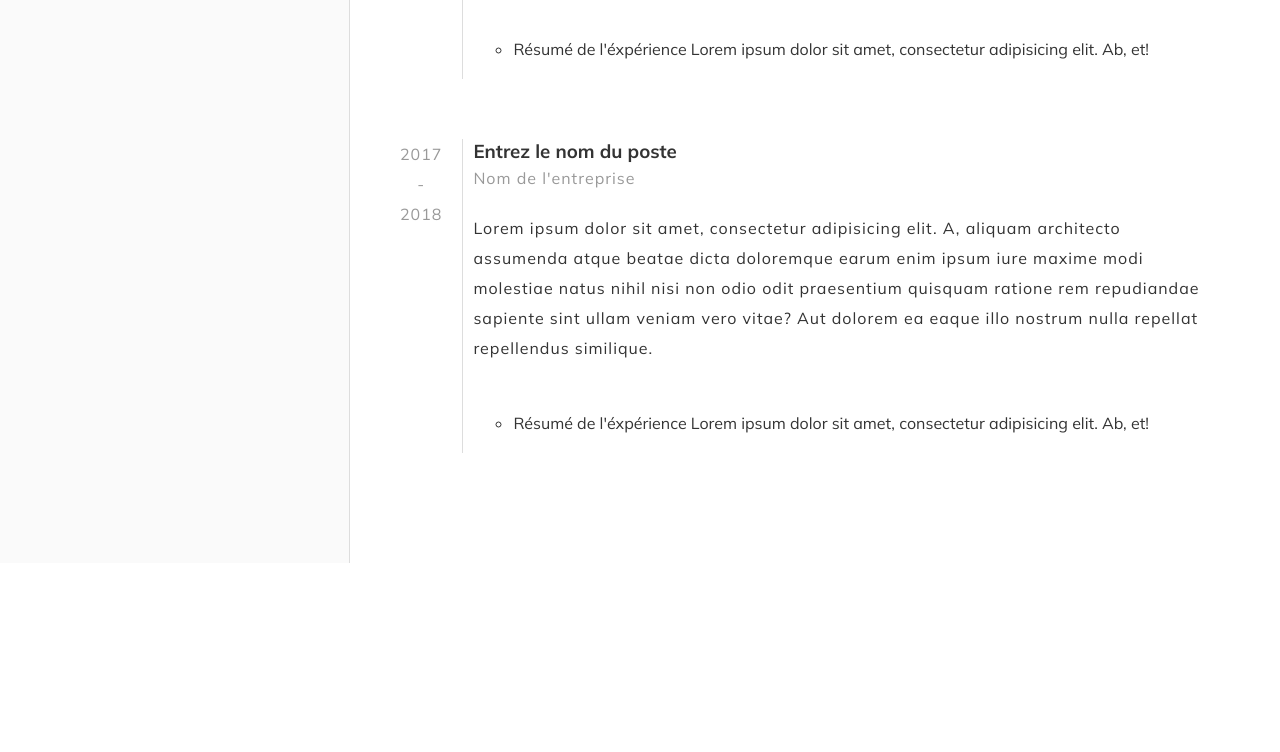
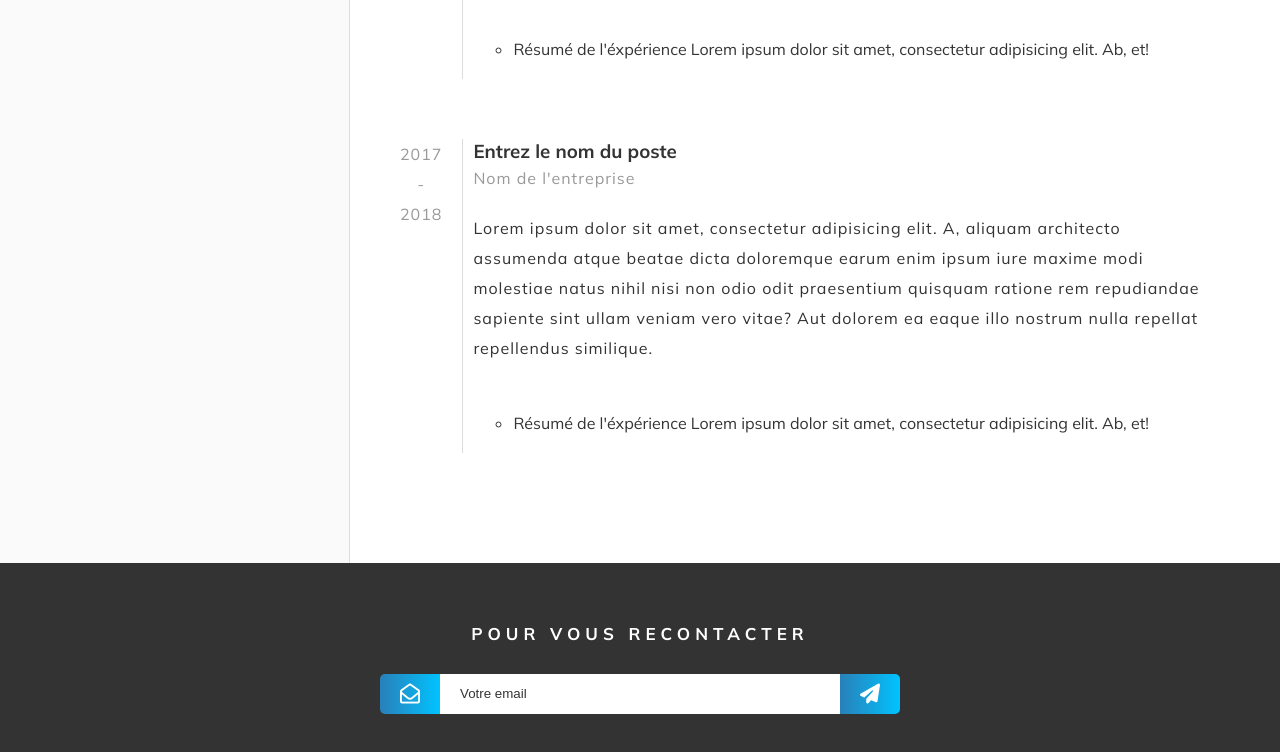
Before and after one commit to CorentinTalour/CV, a website: page index.html in a window 1280 px wide. Shown: the part 1421-2173 px from the top of the page. Before the commit the page ends 1984 px from the top, so only its background shows below. Drawn offline with Linux system fonts and the light colour scheme.

Commit message:
Mise en place de la partie contact

```diff
--- a/index.html
+++ b/index.html
@@ -153,6 +153,16 @@
             </div>
         </div>
     </main>
+    <footer>
+        <h2 class="title-small">POUR VOUS RECONTACTER</h2>
+        <form action="#">
+            <i class="fa-regular fa-envelope-open prefix"></i>
+            <input type="text" placeholder="Votre email">
+            <button>
+                <i class="fa-solid fa-paper-plane postfix"></i>
+            </button>
+        </form>
+    </footer>
 </div>
 </body>
 </html>
--- a/scss/style.scss
+++ b/scss/style.scss
@@ -8,6 +8,7 @@
   grid:
     "picture header" auto
     "aside main" 1fr
+    "footer footer" auto
     / 350px auto;
   min-height: 100vh;
 }
@@ -170,3 +171,65 @@ main {
     }
   }
 }
+
+footer {
+  grid-area: footer;
+  display: flex;
+  flex-direction: column;
+  text-align: center;
+  justify-content: center;
+  align-items: center;
+  color: white;
+  padding: 5rem;
+  background: var(--text);
+
+  h2 {
+    margin-bottom: 3rem;
+  }
+
+  form {
+    display: flex;
+    align-items: center;
+
+    .prefix {
+      background: linear-gradient(to right, var(--dark), var(--light));
+      padding: 1rem 2rem;
+      color: white;
+      font-size: 2rem;
+      border-top-left-radius: 0.5rem;
+      border-bottom-left-radius: 0.5rem;
+    }
+
+    button {
+      background: var(--text);
+      border: 0;
+      cursor: pointer;
+      transition: all 0.2s;
+
+      &:hover {
+        opacity: 0.8;
+      }
+
+      .postfix {
+        background: linear-gradient(to right, var(--dark), var(--light));
+        padding: 1rem 2rem;
+        color: white;
+        font-size: 2rem;
+        border-top-right-radius: 0.5rem;
+        border-bottom-right-radius: 0.5rem;
+      }
+    }
+
+    input {
+      outline: 0;
+      border: 0;
+      min-width: 400px;
+      padding: 1rem 2rem;
+      line-height: 2rem;
+
+      &::placeholder {
+        color: var(--text);
+      }
+    }
+  }
+}
```
Also changed, not shown: css/style.css, 1 other file.
